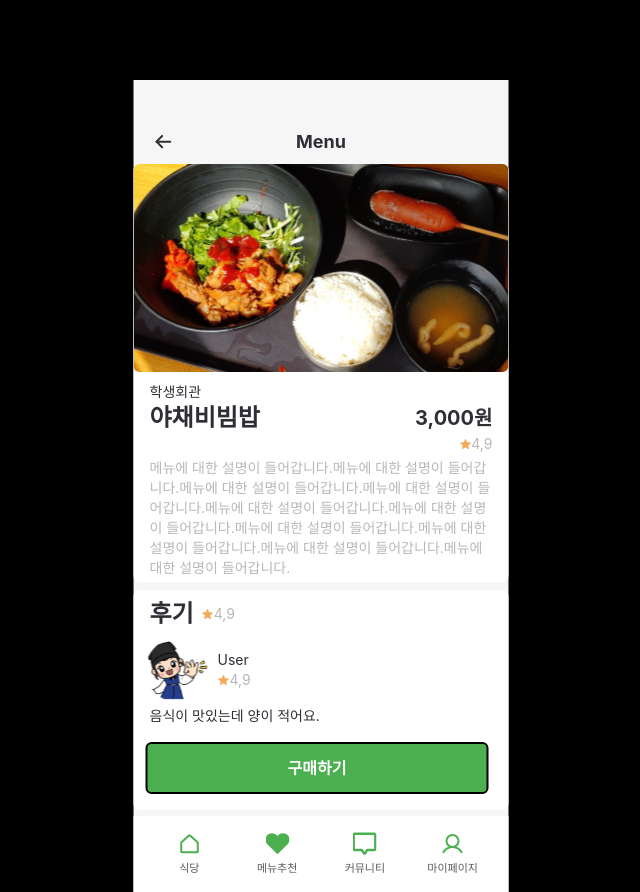
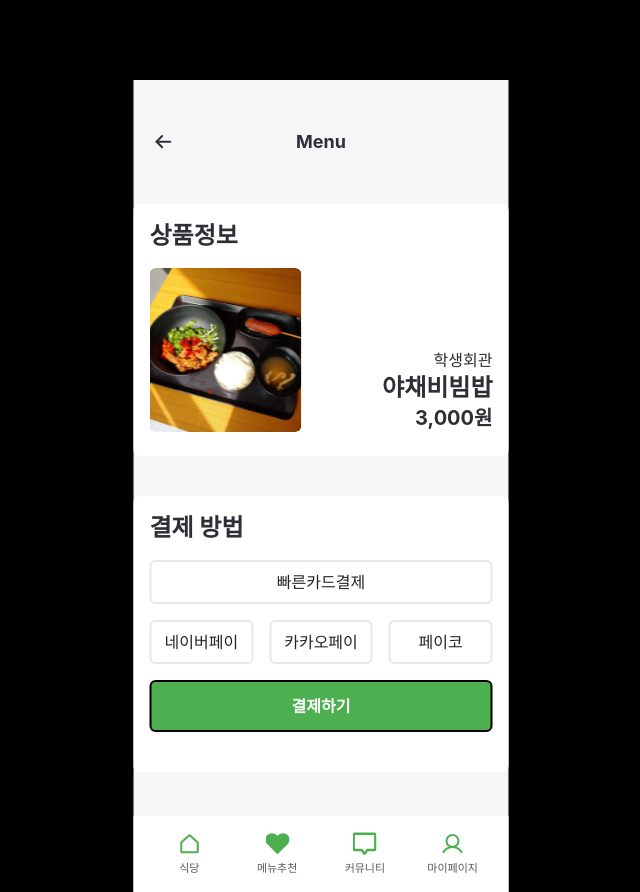
Before and after one commit to pbk95120/Kingo-Eats, a React (Create React App) app in the folder frontend/: page /menu/payment in a window 1280 px wide. Shown: the whole page, without its empty margins (319-959 px from the left). Built offline with nearby package versions, Linux system fonts and the light colour scheme.

Commit message:
feat: Menu Qr Page

```diff
--- a/frontend/src/App.js
+++ b/frontend/src/App.js
@@ -11,6 +11,8 @@ import Restaurant from "./pages/Restaurant";
 import RecommandPage from "./pages/RecommandPage";
 import MenuPage from "./pages/MenuPage";
 import MenuDetailPage from "./pages/MenuDetailPage";
+import MenuPaymentPage from "./pages/MenuPaymentPage";
+import MenuQrPage from "./pages/MenuQrPage";
 
 function App() {
   return (
@@ -21,7 +23,8 @@ function App() {
         <Route path="/restaurant" element={<Restaurant />} />
         <Route path="/menu" element={<MenuPage />} />
         <Route path="/menu/:id" element={<MenuDetailPage />} />
-
+        <Route path="/menu/payment" element={<MenuPaymentPage />} />
+        <Route path="/menu/qr" element={<MenuQrPage />} />
         <Route path="/recommand" element={<RecommandPage />} />
         <Route path="mypage" element={<RootMyPage />}>
           <Route index element={<MyPage />} />
--- a/frontend/src/components/menu/MenuDetail.js
+++ b/frontend/src/components/menu/MenuDetail.js
@@ -46,7 +46,7 @@ const MenuDetail = () => {
         </div>
         <p className="text-sm text-textdark m-0 pl-4 pb-3">음식이 맛있는데 양이 적어요.</p>
         <div className="pl-3">
-          <Btn text="구매하기" url="/menu/:id/payment"></Btn>
+          <Btn text="구매하기" url="/menu/payment"></Btn>
         </div>
       </div>
     </section>
--- a/frontend/src/components/menu/MenuItem.js
+++ b/frontend/src/components/menu/MenuItem.js
@@ -1,4 +1,4 @@
-import { Link, NavLink } from "react-router-dom";
+import { Link } from "react-router-dom";
 
 const MenuItem = () => {
   const menuItems = [
--- /dev/null
+++ b/frontend/src/components/menu/MenuPayment.js
@@ -0,0 +1,35 @@
+import Btn from "../common/Btn";
+
+const MenuPayment = () => {
+  return (
+    <section>
+      <div className="bg-white rounded mt-12 pb-4">
+        <p className="text-2xl text-textdark font-bold m-0 px-3 py-3">상품정보</p>
+        <div className="flex justify-between items-end mx-3">
+          <img src={process.env.PUBLIC_URL + "/images/학식1.svg"} className=" w-42 h-42 object-cover rounded" />
+          <div className="flex-column pr-">
+            <p className="text-m text-textdark m-0 text-right">학생회관</p>
+            <p className="text-2xl text-textdark font-bold m-0 text-right">야채비빔밥</p>
+            <p className="text-xl text-textdark font-bold m-0 text-right">3,000원</p>
+          </div>
+        </div>
+      </div>
+      <div className="bg-white rounded mt-10 pb-4">
+        <p className="text-2xl text-textdark font-bold m-0 px-3 py-3">결제 방법</p>
+        <div className="px-3">
+          <button className="w-full border-2 py-2 rounded">빠른카드결제</button>
+        </div>
+        <div className="width-100% px-3 py-3 flex gap-3">
+          <button className="w-full border-2 py-2 rounded">네이버페이</button>
+          <button className="w-full border-2 py-2 rounded">카카오페이</button>
+          <button className="w-full border-2 py-2 rounded">페이코</button>
+        </div>
+        <div className="px-3">
+          <Btn text="결제하기" url="/menu/qr"></Btn>
+        </div>
+      </div>
+    </section>
+  );
+};
+
+export default MenuPayment;
--- /dev/null
+++ b/frontend/src/components/menu/MenuQr.js
@@ -0,0 +1,15 @@
+const MenuQr = () => {
+  return (
+    <section>
+      <div className="w-11/12 h-148 bg-white rounded mx-auto mt-12">
+        <div className="flex flex-column justify-center items-center">
+          <p className="text-2xl text-textdark font-bold m-0 pt-20">학생회관 식당</p>
+          <p className="text-sm text-textdark m-0 pt-4">QR 코드를 스캔하면 결제가 완료됩니다.</p>
+          <img src={process.env.PUBLIC_URL + "/images/QR.svg"} className="object-cover pt-20" />
+        </div>
+      </div>
+    </section>
+  );
+};
+
+export default MenuQr;
--- /dev/null
+++ b/frontend/src/pages/MenuPaymentPage.js
@@ -0,0 +1,19 @@
+import Title from "../components/common/Title";
+import MenuPayment from "../components/menu/MenuPayment";
+import Nav from "../components/Nav";
+
+const MenuPaymentPage = () => {
+  return (
+    <main className="bg-backgroundgray h-812">
+      <section>
+        <Title title="Menu" />
+      </section>
+      <MenuPayment></MenuPayment>
+      <section>
+        <Nav />
+      </section>
+    </main>
+  );
+};
+
+export default MenuPaymentPage;
--- /dev/null
+++ b/frontend/src/pages/MenuQrPage.js
@@ -0,0 +1,19 @@
+import Title from "../components/common/Title";
+import MenuQr from "../components/menu/MenuQr";
+import Nav from "../components/Nav";
+
+const MenuQrPage = () => {
+  return (
+    <main className="bg-backgroundgray h-812">
+      <section>
+        <Title title="Menu" />
+      </section>
+      <MenuQr></MenuQr>
+      <section>
+        <Nav />
+      </section>
+    </main>
+  );
+};
+
+export default MenuQrPage;
--- a/frontend/tailwind.config.js
+++ b/frontend/tailwind.config.js
@@ -1,22 +1,23 @@
 /** @type {import('tailwindcss').Config} */
 module.exports = {
-  content: ['./src/**/*.{js,jsx,ts,tsx}'],
+  content: ["./src/**/*.{js,jsx,ts,tsx}"],
   theme: {
     extend: {
       colors: {
-        withe: '#ffffff',
-        black: '#111111',
-        darkgray: '#3e3e3e',
-        lightgray: '#b8b8b8',
-        textdark: '#2f2e36',
-        textgray: '#b8b8b8',
-        backgroundgray: '#f6f6f6',
-        green: '#4caf50',
-        lightgreen: '#eaf5e7',
-        gold: '#e48700',
+        withe: "#ffffff",
+        black: "#111111",
+        darkgray: "#3e3e3e",
+        lightgray: "#b8b8b8",
+        textdark: "#2f2e36",
+        textgray: "#b8b8b8",
+        backgroundgray: "#f6f6f6",
+        green: "#4caf50",
+        lightgreen: "#eaf5e7",
+        gold: "#e48700",
       },
       height: {
-        812: '50.75rem',
+        148: "37rem",
+        812: "50.75rem",
       },
     },
   },
```
Also changed, not shown: frontend/public/images/QR.svg (added).
